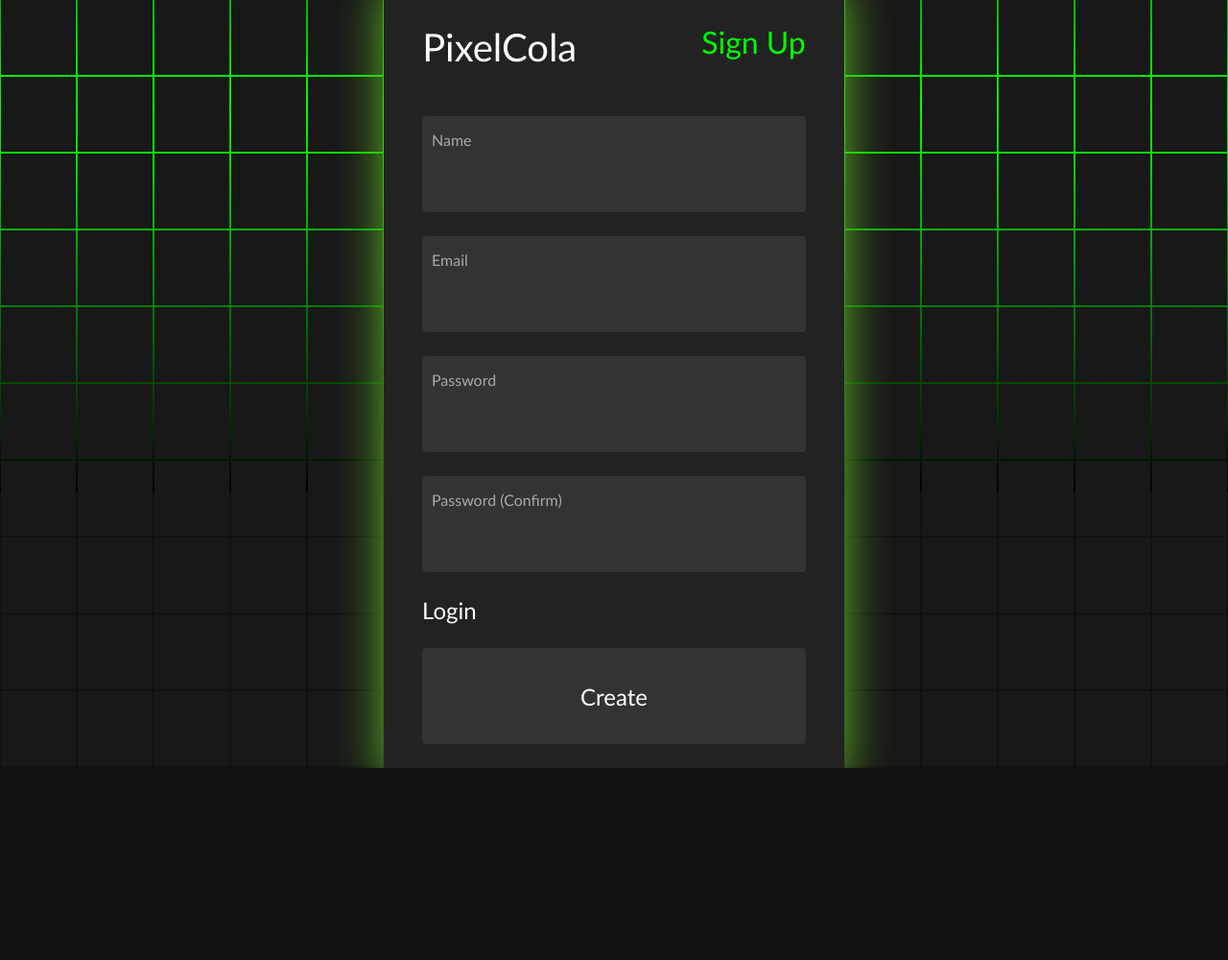
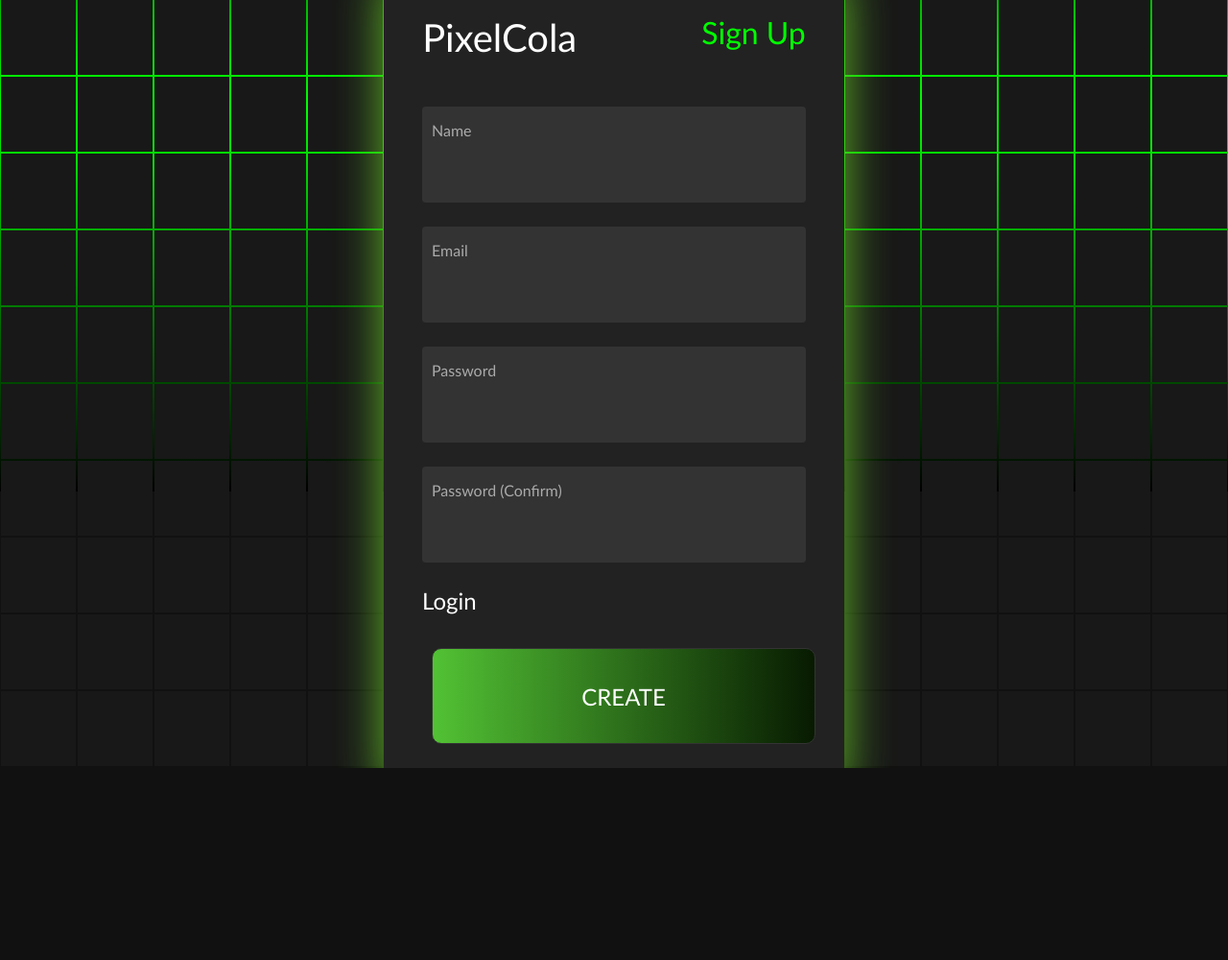
Before and after one commit to AlexReichel02/PixelCola, a Flask app: page /sign-up in a window 1280 px wide. Shown: the whole page at 96% size. Run offline with Flask 3, Linux system fonts and the light colour scheme; some libraries are stand-ins or nearby versions.

Commit message:
final touches

```diff
--- a/website/static/gameStyles.css
+++ b/website/static/gameStyles.css
@@ -749,8 +749,30 @@ section .BackgroundContainer .content .form .inputBox input
 	font-weight: 500;
 	font-size: 1.5rem;
 
+}
 
+.LoginButton input{
+  background-image: linear-gradient(to right, #52c234 0%, #061700  51%, #52c234  100%);
+  margin: 10px;
+  padding: 15px 45px;
+  text-align: center;
+  text-transform: uppercase;
+  transition: 0.5s;
+  background-size: 200% auto;
+  color: white;
+
+  border-radius: 10px;
+  display: block;
 }
+
+
+.LoginButton input:hover {
+  background-position: right center; /* change the direction of the change here */
+  color: #fff;
+  text-decoration: none;
+}
+
+
 section .BackgroundContainer .content .form .inputBox i
 {
 	position: absolute;
@@ -778,6 +800,9 @@ section .BackgroundContainer .content .form .inputBox i
 	display: flex;
 	justify-content: space-between;
 }
+
+
+
 .BackgroundContainer .content .form .links a
 {
 	color: #fff;
@@ -789,6 +814,19 @@ section .BackgroundContainer .content .form .inputBox i
 	color: #0f0;
 	font-weight: 600;
 }
+
+.BackgroundContainer .content .form .links a:nth-child(2):hover{
+  background-position: right center; /* change the direction of the change here */
+  color: #fff;
+  text-decoration: none;
+}
+
+.BackgroundContainer .content .form .links a:nth-child(1):hover{
+  background-position: right center; /* change the direction of the change here */
+  color: #0f0;
+  text-decoration: none;
+}
+
 BackgroundContainer .content .form .inputBox input[type="submit"]
 {
 	padding: 10px;
@@ -947,6 +985,18 @@ input[type="submit"]:active
 .accordion-item button{
   font-size: 26px;
 }
+
+.accordion-body a{
+  text-decoration: none;
+  color: rgb(8, 150, 8);
+}
+
+
+.accordion-body a:hover{
+  text-decoration: none;
+  color: #000;
+}
+
 
 .accordion-button {
   background-color: #f1f1f1;
--- a/website/templates/login.html
+++ b/website/templates/login.html
@@ -295,7 +295,7 @@
               <a href="#">Forgot Password</a>
               <a href="/sign-up">Sign Up Here</a>
             </div>
-            <div class="inputBox">
+            <div class="LoginButton">
               <input type="submit" value="Login">
             </div>
             </div>
--- a/website/templates/sign_up.html
+++ b/website/templates/sign_up.html
@@ -314,7 +314,7 @@
           <div class="links">
             <a href="/login">Login</a>
           </div>
-          <div class="inputBox">
+          <div class="LoginButton">
             <input type="submit" value="Create">
           </div>
           </div>
```
Also changed, not shown: instance/database.db, 1 other file.
